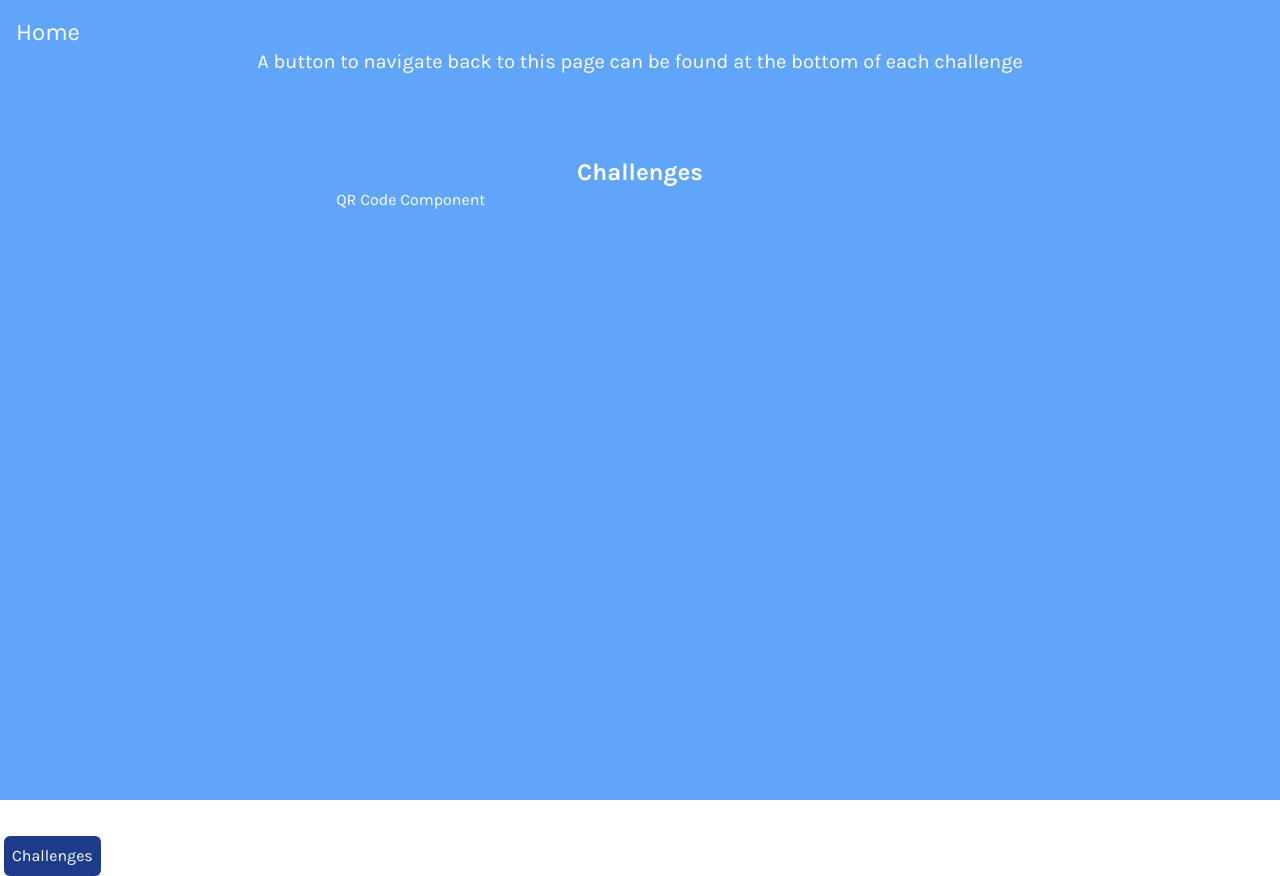
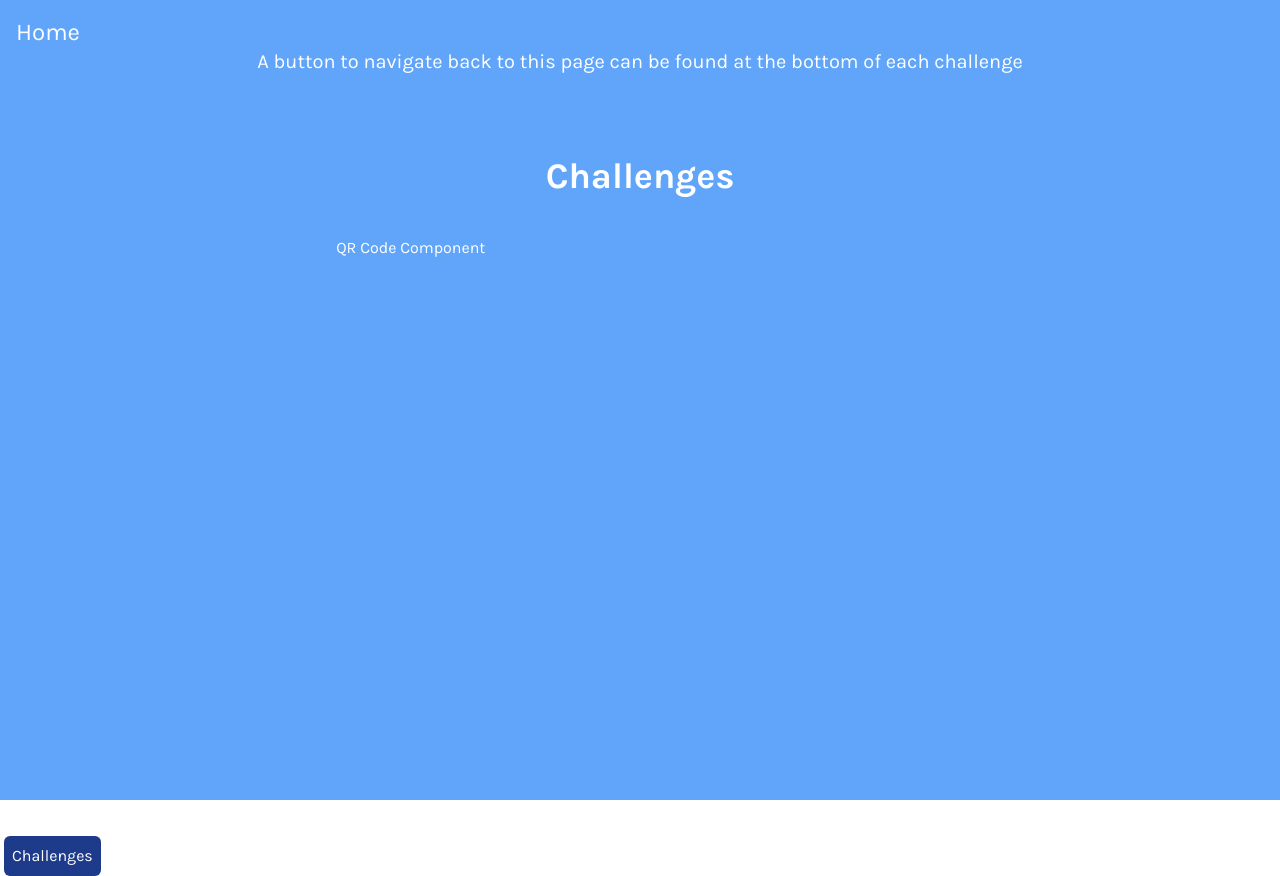
Before and after one commit to WSGokou/frontend_mentor_challenges, a Next.js app: page /challenges in a window 1280 px wide. Built offline with nearby package versions, Linux system fonts and the light colour scheme.

Commit message:
header change

```diff
--- a/src/app/challenges/page.tsx
+++ b/src/app/challenges/page.tsx
@@ -19,7 +19,7 @@ const ChallengesPage = () => {
         A button to navigate back to this page can be found at the bottom of
         each challenge
       </p>
-      <h1 className="text-2xl font-bold">Challenges</h1>
+      <h1 className="text-4xl font-bold mb-10">Challenges</h1>
       <div className="grid lg:grid-cols-3 gap-5 lg:gap-20">
         {challenges.map((challenge, idx) => (
           <Link
```
